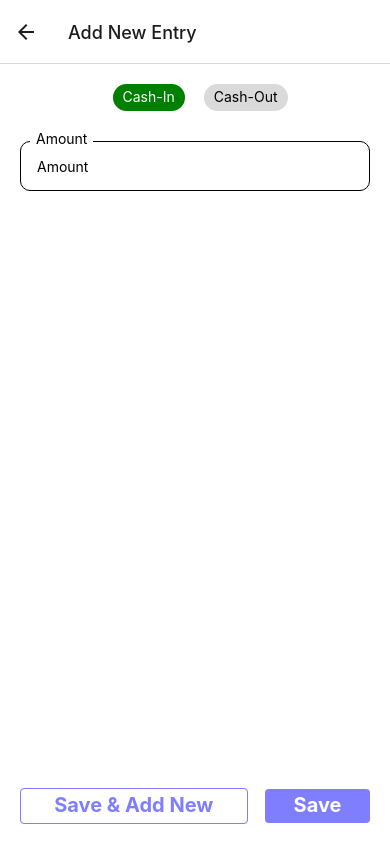
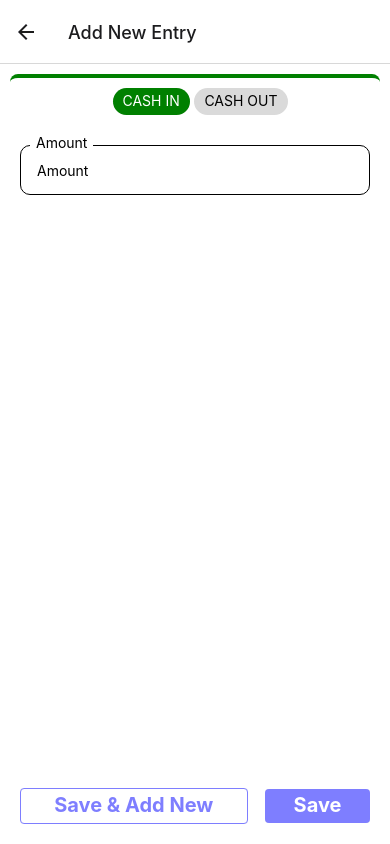
Before and after one commit to Santosh-Punase/FinanceApp, a React Native app: screen /AddNewTransaction in a window 390 px wide. Built offline with nearby package versions, Linux system fonts and the light colour scheme; what expo-linking would draw is missing.

Commit message:
selected option bg color and new entry card transaction type color border

```diff
--- a/components/OptionsList.tsx
+++ b/components/OptionsList.tsx
@@ -53,23 +53,26 @@ export function OptionsList({ isLoading, selectedOption, searchString, filteredR
           </View>
         ) : (
           <View style={[{ width: '100%', paddingTop: 10, }]}>
-            {filteredRecords.map((op: Option, i: number) => (
-              <View style={styles.listItem} key={i} >
-                <TouchableOpacity onPress={() => onSelect(op)} style={{ flexDirection: 'row', alignItems: 'center' }} activeOpacity={1}>
-                  { selectedOption === op.name
+            {filteredRecords.map((op: Option, i: number) => {
+              const isSelected = selectedOption === op.name;
+              return (
+                <View style={isSelected ? [styles.listItem, { backgroundColor: 'lightblue' }] : styles.listItem} key={i} >
+                  <TouchableOpacity onPress={() => onSelect(op)} style={styles.labelWrapper} activeOpacity={1}>
+                    { isSelected
                       ? <Ionicons name="radio-button-on" size={24} style={styles.radioIcon} color="blue" />
                       : <Ionicons name="radio-button-off" size={24} style={styles.radioIcon} color="black" />
                     }
-                  <Text style={styles.category}>{op.name}</Text>
+                    <Text style={styles.optionLabel}>{op.name}</Text>
                   </TouchableOpacity>
                   <TouchableOpacity onPress={() => createTwoButtonAlert(op.name)}>
                     <Text style={styles.closeIcon}>+</Text>
                   </TouchableOpacity>
                 </View>
-            ))}
+              )}
+            )}
             { searchString && (
               <TouchableOpacity style={[styles.row, { borderRadius: 8, }]} onPress={() => onAddNew(searchString)}>
-                <Text style={[styles.category, { color: 'blue' }]}> + Add {searchString}</Text>
+                <Text style={[styles.optionLabel, { color: 'blue' }]}> + Add {searchString}</Text>
               </TouchableOpacity>
             )}
           </View>
@@ -117,30 +120,31 @@ const styles = StyleSheet.create({
   },
   listItem: {
     flexDirection: 'row',
-    // justifyContent: 'space-between',
-    // alignItems: 'center',
     marginBottom: 10,
-    marginRight: 16,
     borderRadius: 8,
+  },
+  labelWrapper: {
+    flexDirection: 'row',
+    alignItems: 'center',
+    justifyContent: 'flex-start',
+    width: '90%',
   },
   radioIcon: {
     marginVertical: 'auto',
     paddingLeft: 16,
   },
   closeIcon: {
-    paddingHorizontal: 16,
-    paddingVertical: 5,
+    paddingHorizontal: 10,
     height: 50,
     textAlignVertical: 'center',
     fontSize: 30,
     color: 'red',
     transform: [{ rotateZ: '45deg' }]
   },
-  category: {
+  optionLabel: {
     paddingHorizontal: 16,
     paddingVertical: 5,
     height: 50,
-    width: Layout.window.width - 100,
     textAlignVertical: 'center',
   },
   noResult: {
--- a/components/Transactions/NewEntryCard.tsx
+++ b/components/Transactions/NewEntryCard.tsx
@@ -59,13 +59,13 @@ export default function NewEntryCard({ navigation, route }: AddNewScreenProps) {
   }
 
   return (
-    <Card style={[{ flexDirection: 'column', height: '100%', paddingBottom: 0, }]}>
+    <Card style={[styles.wrapperCard, { borderColor: entry.transactionType === 'Cash-In' ? 'green' : 'red' }]}>
       <View style={[styles.row, { justifyContent: 'center' }]}>
         <View style={[{ marginLeft: 10, flexDirection: 'row', width: '50%', justifyContent: 'space-between', }]}>
           <Button
             rounded
             activeOpacity={1}
-            label='Cash-In'
+            label='CASH IN'
             selected={entry.transactionType === 'Cash-In'}
             buttonType='success'
             onPress={() => changeTransactionType('Cash-In')}
@@ -73,7 +73,7 @@ export default function NewEntryCard({ navigation, route }: AddNewScreenProps) {
           <Button
             rounded
             activeOpacity={1}
-            label='Cash-Out'
+            label='CASH OUT'
             selected={entry.transactionType === 'Cash-Out'}
             buttonType='error'
             onPress={() => changeTransactionType('Cash-Out')}
@@ -126,6 +126,12 @@ export default function NewEntryCard({ navigation, route }: AddNewScreenProps) {
 }
 
 const styles = StyleSheet.create({
+  wrapperCard: {
+    flexDirection: 'column',
+    height: '100%',
+    paddingBottom: 0,
+    borderTopWidth: 4,
+  },
   row: {
     flexDirection: 'row',
     alignItems: 'center',
```
Lines whose indentation alone changed are shown as unchanged.
